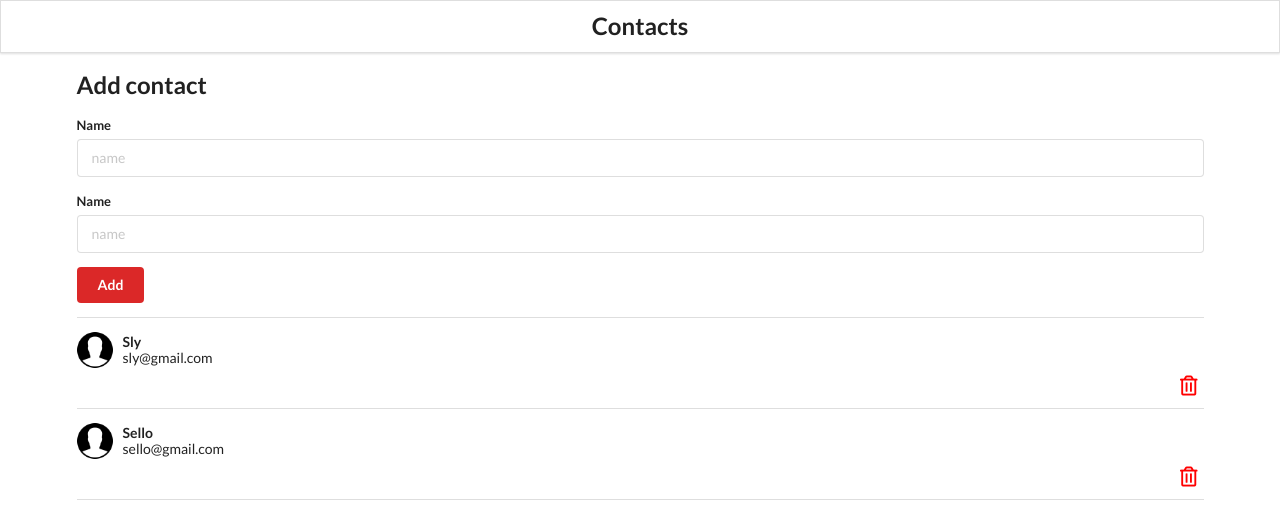
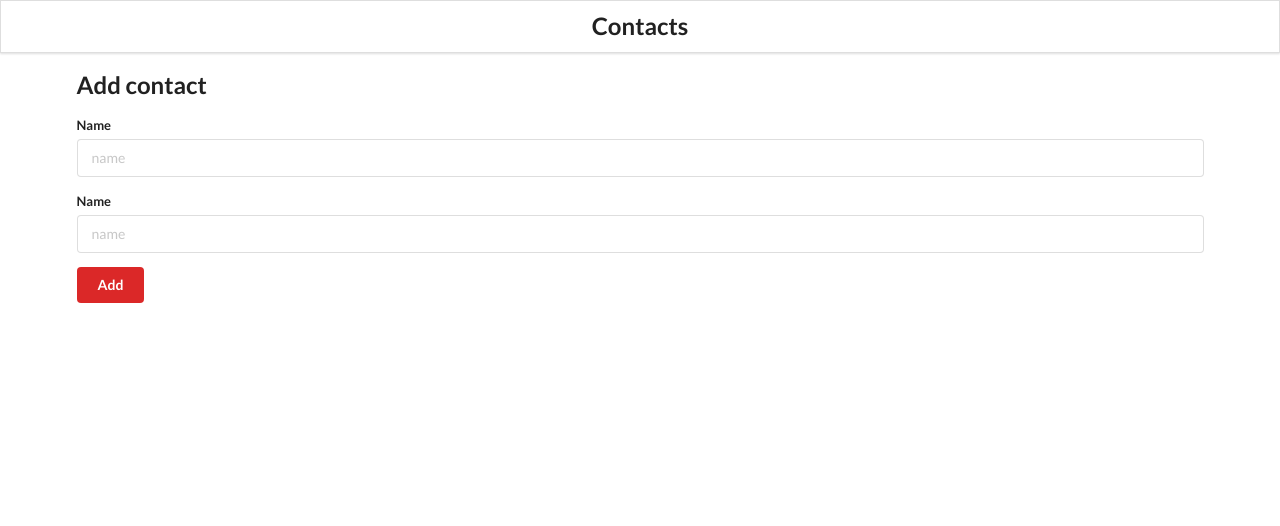
Before and after one commit to samofoke/Software_Engineering, a React (Create React App) app in the folder training-app/: page / in a window 1280 px wide. Shown: the top 526 px of the page. Built offline with nearby package versions, Linux system fonts and the light colour scheme.

Commit message:
using eact hooks

```diff
--- a/training-app/src/App.js
+++ b/training-app/src/App.js
@@ -1,4 +1,5 @@
-import React from "react";
+import React from 'react';
+import { useState } from 'react';
 import './App.css';
 import Header from "./components/head/head-section";
 import AddContact from "./components/add/add-contact";
@@ -9,18 +10,9 @@ import ContactedList from "./components/list/contact-list";
 
 function App() {
 
-  const contacts = [
-    {
-      id: "1",
-      name: "Sly",
-      email: "sly@gmail.com",
-    },
-    {
-      id: "2",
-      name: "Sello",
-      email: "sello@gmail.com",
-    }
-  ]
+  const [contacts, setContacts] = useState([]);
+
+
   return (
     <div className="ui container">
       <Header />
```
